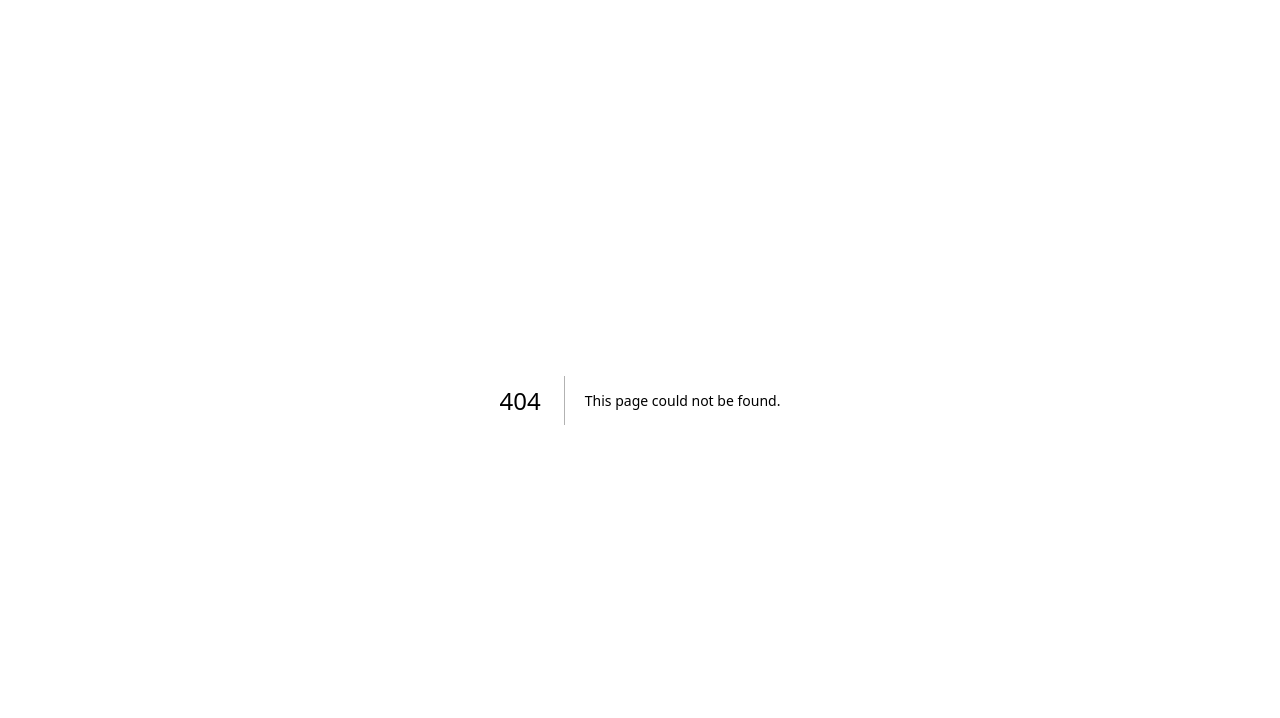
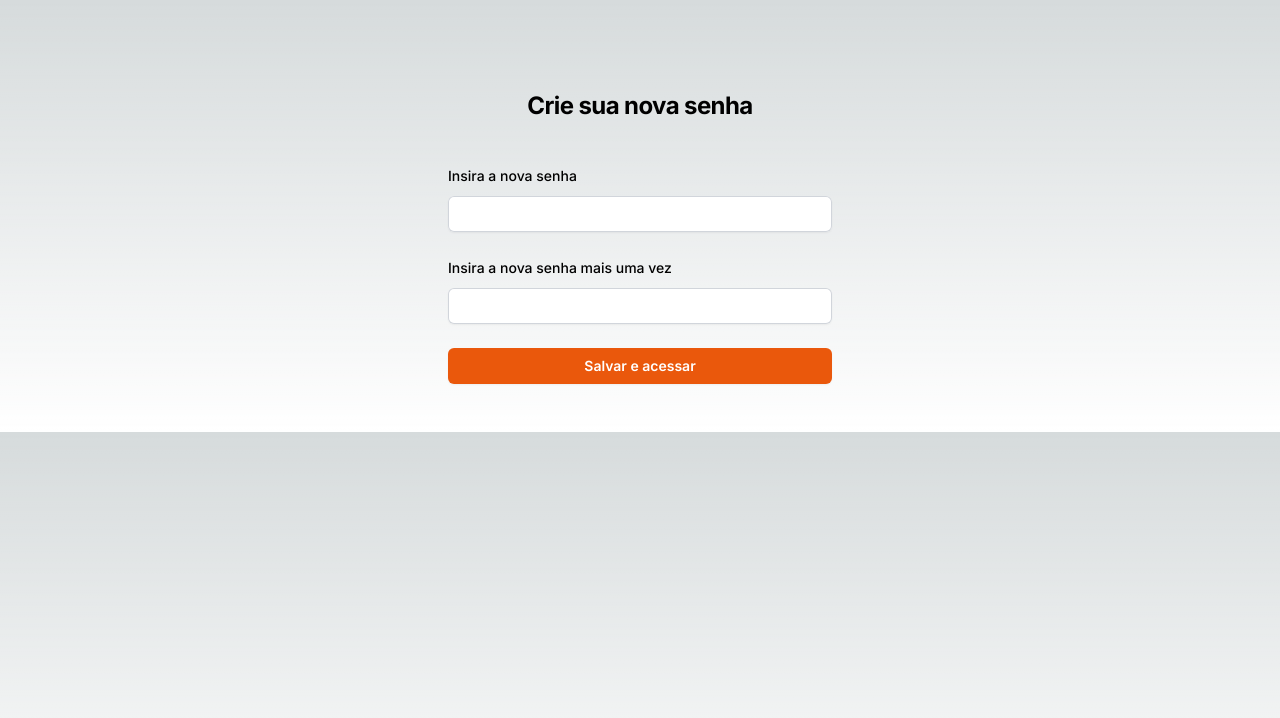
Before and after one commit to Rhuama/event-listener, a Next.js app: page /reset in a window 1280 px wide. Before the commit this address had no page. Shown: the top 718 px of the page. Built offline with nearby package versions, Linux system fonts and the light colour scheme.

Commit message:
adding home and reset and password-reset screen

```diff
--- a/src/app/connection/page.tsx
+++ /dev/null
@@ -1,8 +0,0 @@
-export default function ConnectionPage(){
-  return(
-    <div>
-      <h1>Conecte sua agenda!</h1>
-      <h2>Conecte o seu calendário pessoal para podermos conciliar os seus eventos de Tech com as suas demais atividades</h2>
-    </div>
-  )
-}
--- a/src/app/login/page.tsx
+++ b/src/app/login/page.tsx
@@ -1,13 +1,8 @@
-export default function Example() {
+export default function login() {
     return (
       <>
         <div className="flex min-h-full flex-1 flex-col justify-center px-6 py-12 lg:px-8">
           <div className="sm:mx-auto sm:w-full sm:max-w-sm flex flex-col items-center justify-center">
-            <image
-              className="inline-block h-10 w-10 rounded-full"
-              src="Icon-handle-event.png"
-              alt="Ícone da página handleEvent"
-            />
             <h2 className="mt-10 text-center text-2xl font-bold leading-9 tracking-tight text-whrite-900">
               Bem vindo de volta!
             </h2>
@@ -38,7 +33,7 @@
                     Senha
                   </label>
                   <div className="text-sm">
-                    <a href="#" className="font-semibold text-orange-600 hover:text-orange-500">
+                    <a href="/password-reset" className="font-semibold text-orange-600 hover:text-orange-500">
                       Esqueceu a senha?
                     </a>
                   </div>
@@ -67,7 +62,7 @@
 
             <p className="mt-10 text-center text-sm text-gray-500">
               Não tem cadastro?{' '}
-              <a href="#" className="font-semibold leading-6 text-orange-600 hover:text-orange-500">
+              <a href="/signup" className="font-semibold leading-6 text-orange-600 hover:text-orange-500">
                 Cadastre-se
               </a>
             </p>
--- a/src/app/page.tsx
+++ b/src/app/page.tsx
@@ -1,11 +1,74 @@
-import Image from "next/image";
-import Link from "next/link";
+import Link from 'next/link'
+
+const links = [
+  { name: 'Open roles', href: '#' },
+  { name: 'Internship program', href: '#' },
+  { name: 'Our values', href: '#' },
+  { name: 'Meet our leadership', href: '#' },
+]
+const stats = [
+  { name: 'Empresas parceiras na área', value: '200' },
+  { name: 'Lugares', value: '300+' },
+  { name: 'Áreas destinas', value: '40' },
+]
 
 export default function Home() {
   return (
-    <div>
-      <h1>Cadastre-se</h1>
-      <Link href="/signup"></Link>
+    <div className="relative isolate overflow-hidden bg-gray-900 py-24 sm:py-32">
+      <img
+        src="https://images.unsplash.com/photo-1521737604893-d14cc237f11d?ixlib=rb-4.0.3&ixid=MnwxMjA3fDB8MHxwaG90by1wYWdlfHx8fGVufDB8fHx8&auto=format&fit=crop&crop=focalpoint&fp-y=.8&w=2830&h=1500&q=80&blend=111827&sat=-100&exp=15&blend-mode=multiply"
+        alt=""
+        className="absolute inset-0 -z-10 h-full w-full object-cover object-right md:object-center"
+      />
+      <div
+        className="hidden sm:absolute sm:-top-10 sm:right-1/2 sm:-z-10 sm:mr-10 sm:block sm:transform-gpu sm:blur-3xl"
+        aria-hidden="true"
+      >
+        <div
+          className="aspect-[1097/845] w-[68.5625rem] bg-gradient-to-tr from-[#ff4694] to-[#776fff] opacity-20"
+          style={{
+            clipPath:
+              'polygon(74.1% 44.1%, 100% 61.6%, 97.5% 26.9%, 85.5% 0.1%, 80.7% 2%, 72.5% 32.5%, 60.2% 62.4%, 52.4% 68.1%, 47.5% 58.3%, 45.2% 34.5%, 27.5% 76.7%, 0.1% 64.9%, 17.9% 100%, 27.6% 76.8%, 76.1% 97.7%, 74.1% 44.1%)',
+          }}
+        />
+      </div>
+      <div
+        className="absolute -top-52 left-1/2 -z-10 -translate-x-1/2 transform-gpu blur-3xl sm:top-[-28rem] sm:ml-16 sm:translate-x-0 sm:transform-gpu"
+        aria-hidden="true"
+      >
+        <div
+          className="aspect-[1097/845] w-[68.5625rem] bg-gradient-to-tr from-[#ff4694] to-[#776fff] opacity-20"
+          style={{
+            clipPath:
+              'polygon(74.1% 44.1%, 100% 61.6%, 97.5% 26.9%, 85.5% 0.1%, 80.7% 2%, 72.5% 32.5%, 60.2% 62.4%, 52.4% 68.1%, 47.5% 58.3%, 45.2% 34.5%, 27.5% 76.7%, 0.1% 64.9%, 17.9% 100%, 27.6% 76.8%, 76.1% 97.7%, 74.1% 44.1%)',
+          }}
+        />
+      </div>
+      <div className="mx-auto max-w-7xl px-6 lg:px-8">
+        <div className="mx-auto max-w-2xl lg:mx-0">
+          <h2 className="text-4xl font-bold tracking-tight text-white sm:text-6xl">Conheça os melhores eventos em tecnologia</h2>
+          <p className="mt-6 text-lg leading-8 text-gray-300">
+            Explore o seu potência e participe dessa grande comunidade de tecnologia que reune eventos, palestras, conferências, workshops, hackatons e bootcamps!
+          </p>
+        </div>
+        <div className="mx-auto mt-10 max-w-2xl lg:mx-0 lg:max-w-none">
+          <div className="grid grid-cols-1 gap-x-8 gap-y-6 text-base font-semibold leading-7 text-white sm:grid-cols-2 md:flex lg:gap-x-10">
+            <Link href="/signup">
+              <button className="flex justify-center rounded-md bg-orange-600 px-3 py-3 text-sm font-semibold leading-6 text-white shadow-sm hover:bg-orange-500 focus-visible:outline focus-visible:outline-2 focus-visible:outline-offset-2 focus-visible:outline-indigo-600">
+                Participe agora
+              </button>
+            </Link>
+          </div>
+          <dl className="mt-16 grid grid-cols-1 gap-8 sm:mt-20 sm:grid-cols-2 lg:grid-cols-4">
+            {stats.map((stat) => (
+              <div key={stat.name} className="flex flex-col-reverse">
+                <dt className="text-base leading-7 text-gray-300">{stat.name}</dt>
+                <dd className="text-2xl font-bold leading-9 tracking-tight text-white">{stat.value}</dd>
+              </div>
+            ))}
+          </dl>
+        </div>
+      </div>
     </div>
-  );
+  )
 }
--- /dev/null
+++ b/src/app/password-reset/page.tsx
@@ -0,0 +1,51 @@
+export default function passwordReset() {
+  return (
+    <>
+      <div className="flex min-h-full flex-1 flex-col justify-center px-6 py-12 lg:px-8">
+        <div className="sm:mx-auto sm:w-full sm:max-w-sm flex flex-col items-center justify-center">
+          <h2 className="mt-10 text-center text-2xl font-bold leading-9 tracking-tight text-whrite-900">
+            Não lembra a senha ?
+          </h2>
+          <p className="text-sm text-gray-600">Será enviado um link para o email cadastrado e siga o passo a passo para criar a nova senha</p>
+        </div>
+
+        <div className="mt-10 sm:mx-auto sm:w-full sm:max-w-sm">
+          <form className="space-y-6" action="#" method="POST">
+            <div>
+              <label htmlFor="email" className="block text-sm font-medium leading-6 text-whrite-900">
+                Email
+              </label>
+              <div className="mt-2">
+                <input
+                  id="email"
+                  name="email"
+                  type="email"
+                  autoComplete="email"
+                  placeholder="exemplo@exemplo.com"
+                  required
+                  className="block w-full rounded-md border-0 py-1.5 text-gray-900 shadow-sm ring-1 ring-inset ring-gray-300 placeholder:text-gray-400 p-2 focus:ring-2 focus:ring-inset focus:ring-indigo-600 sm:text-sm sm:leading-6"
+                />
+              </div>
+            </div>
+
+            <div>
+              <button
+                type="submit"
+                className="flex w-full justify-center rounded-md bg-orange-600 px-3 py-1.5 text-sm font-semibold leading-6 text-white shadow-sm hover:bg-orange-500 focus-visible:outline focus-visible:outline-2 focus-visible:outline-offset-2 focus-visible:outline-indigo-600"
+              >
+                Enviar
+              </button>
+            </div>
+          </form>
+
+          <p className="mt-10 text-center text-sm text-gray-500">
+            Não tem cadastro?{' '}
+            <a href="/signup" className="font-semibold leading-6 text-orange-600 hover:text-orange-500">
+              Cadastre-se
+            </a>
+          </p>
+        </div>
+      </div>
+    </>
+  )
+}
--- /dev/null
+++ b/src/app/reset/page.tsx
@@ -0,0 +1,62 @@
+export default function reset() {
+  return (
+    <>
+      <div className="flex min-h-full flex-1 flex-col justify-center px-6 py-12 lg:px-8">
+        <div className="sm:mx-auto sm:w-full sm:max-w-sm flex flex-col items-center justify-center">
+          <h2 className="mt-10 text-center text-2xl font-bold leading-9 tracking-tight text-whrite-900">
+            Crie sua nova senha
+          </h2>
+        </div>
+
+        <div className="mt-10 sm:mx-auto sm:w-full sm:max-w-sm">
+          <form className="space-y-6" action="#" method="POST">
+            <div>
+              <div className="flex items-center justify-between">
+                <label htmlFor="password" className="block text-sm font-medium leading-6 text-whrite-900">
+                  Insira a nova senha
+                </label>
+              </div>
+              <div className="mt-2">
+                <input
+                  id="password"
+                  name="password"
+                  type="password"
+                  autoComplete="current-password"
+                  required
+                  className="block w-full rounded-md border-0 py-1.5 text-gray-900 shadow-sm ring-1 ring-inset ring-gray-300 placeholder:text-gray-400 p-2 focus:ring-2 focus:ring-inset focus:ring-indigo-600 sm:text-sm sm:leading-6"
+                />
+              </div>
+            </div>
+
+            <div>
+              <div className="flex items-center justify-between">
+                <label htmlFor="password" className="block text-sm font-medium leading-6 text-whrite-900">
+                  Insira a nova senha mais uma vez
+                </label>
+              </div>
+              <div className="mt-2">
+                <input
+                  id="password"
+                  name="password"
+                  type="password"
+                  autoComplete="current-password"
+                  required
+                  className="block w-full rounded-md border-0 py-1.5 text-gray-900 shadow-sm ring-1 ring-inset ring-gray-300 placeholder:text-gray-400 p-2 focus:ring-2 focus:ring-inset focus:ring-indigo-600 sm:text-sm sm:leading-6"
+                />
+              </div>
+            </div>
+
+            <div>
+              <button
+                type="submit"
+                className="flex w-full justify-center rounded-md bg-orange-600 px-3 py-1.5 text-sm font-semibold leading-6 text-white shadow-sm hover:bg-orange-500 focus-visible:outline focus-visible:outline-2 focus-visible:outline-offset-2 focus-visible:outline-indigo-600"
+              >
+                Salvar e acessar
+              </button>
+            </div>
+          </form>
+        </div>
+      </div>
+    </>
+  )
+}
--- a/src/app/signup/page.tsx
+++ b/src/app/signup/page.tsx
@@ -141,6 +141,12 @@
             Cadastrar
           </button>
         </div>
+        <p className="mt-10 text-center text-sm text-gray-500">
+          Já tem cadastro?{' '}
+          <a href="/login" className="font-semibold leading-6 text-orange-600 hover:text-orange-500">
+            Entrar
+          </a>
+        </p>
       </div>
     </>
   );
```
